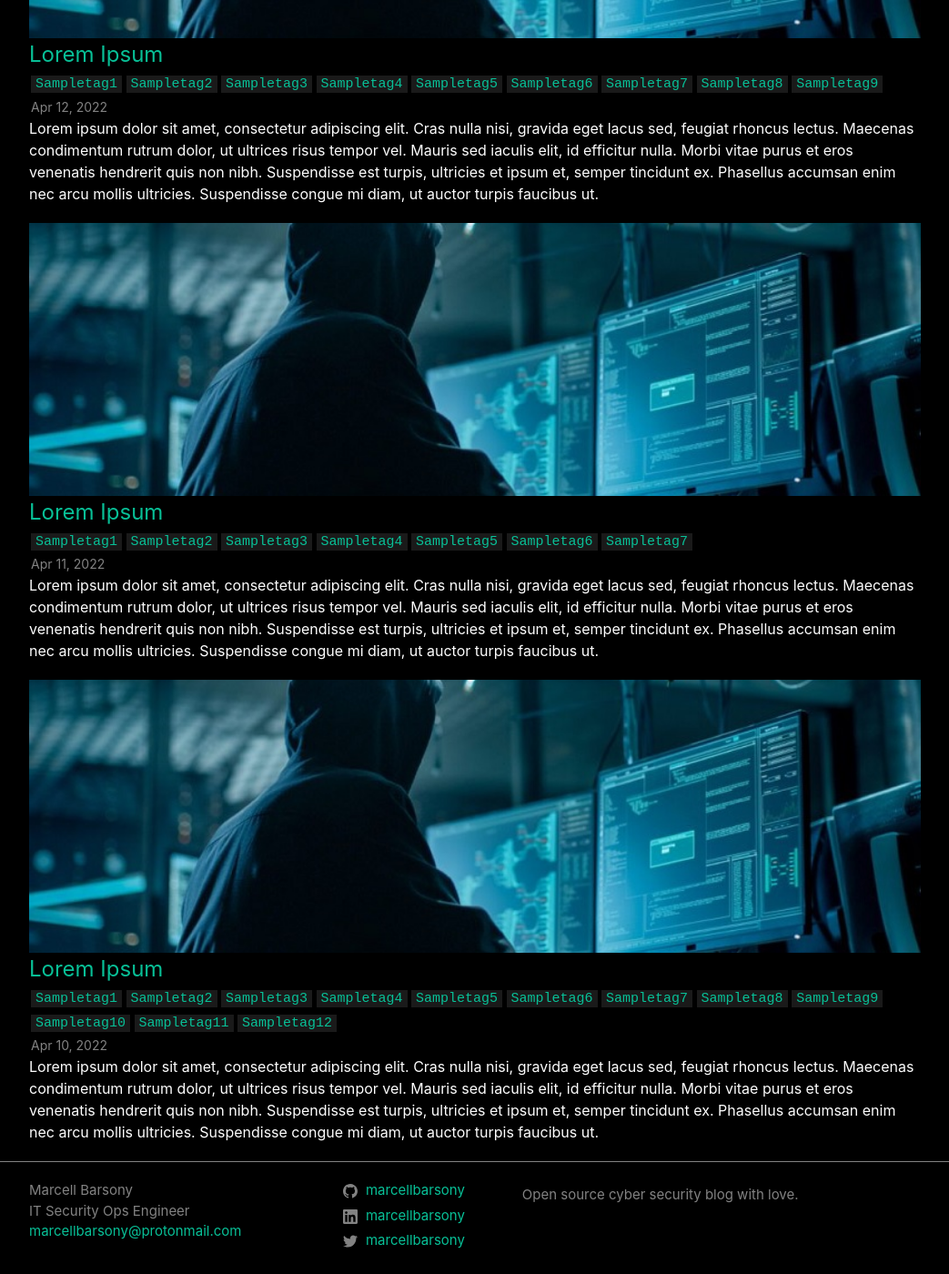
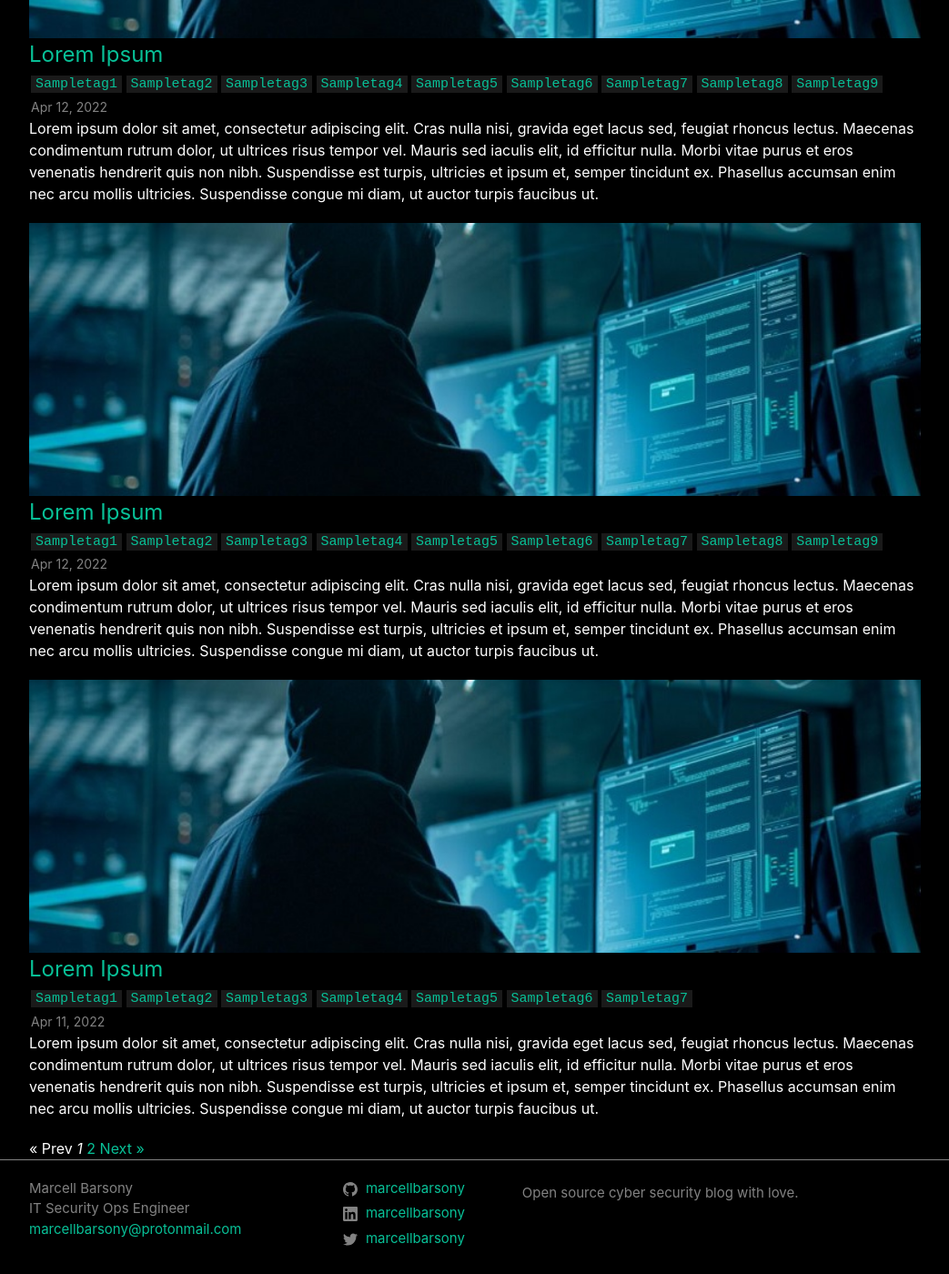
Before and after one commit to marcellbarsony/blog, a Jekyll site: the page built from index.html, in a window 1280 px wide and 1400 px high, scrolled down 324 px. Shown: the whole window at 91% size, without its empty margins (118-1161 px from the left). Built offline with Jekyll 4.4.1, drawn with Linux system fonts in a browser that asks for light colours; the list of posts is cut into pages by our own code.

Commit message:
Added Pagination

```diff
--- a/Gemfile
+++ b/Gemfile
@@ -13,7 +13,10 @@ gem "github-pages", group: :jekyll_plugins
 # Jekyll plugins
 group :jekyll_plugins do
   gem "jekyll-feed", "~> 0.12"
+  gem 'jekyll-paginate'
 end
+
+gem 'jekyll-paginate'
 
 # Windows and JRuby does not include zoneinfo files, so bundle the tzinfo-data gem and associated library.
 platforms :mingw, :x64_mingw, :mswin, :jruby do
--- a/_config.yml
+++ b/_config.yml
@@ -8,7 +8,10 @@ twitter_username: marcellbarsony
 github_username: marcellbarsony
 linkedin_username: marcellbarsony
 author: Marcell Barsony
+paginate: 3
+paginate_path: "/page:num/"
 
 jobtitle: IT Security Ops Engineer
 plugins:
   - jekyll-feed
+  - jekyll-paginate
--- a/_layouts/home.html
+++ b/_layouts/home.html
@@ -11,7 +11,7 @@ layout: default
     <!-- Removed page title
     <h2 class="post-list-heading">{{ page.list_title | default: "Posts" }}</h2> -->
   <ul class="post-list">
-    {%- for post in site.posts -%}
+    {%- for post in paginator.posts -%} <!-- Paginator -->
       <!-- Featured Image -->
     <li>
       {% if post.image %}
@@ -53,8 +53,36 @@ layout: default
     {%- endfor -%}
   </ul>
 
-  <!--  RSS Feed -->
-  <!-- <p class="rss-subscribe">subscribe <a href="{{ "/feed.xml" | relative_url }}">via RSS</a></p> -->
+<!-- Pagination-->
+
+{% if paginator.total_pages > 1 %}
+<div class="pagination">
+  {% if paginator.previous_page %}
+    <a href="{{ paginator.previous_page_path | relative_url }}">&laquo; Prev</a>
+  {% else %}
+    <span>&laquo; Prev</span>
+  {% endif %}
+
+  {% for page in (1..paginator.total_pages) %}
+    {% if page == paginator.page %}
+      <em>{{ page }}</em>
+    {% elsif page == 1 %}
+      <a href="/">{{ page }}</a>
+    {% else %}
+      <a href="{{ site.paginate_path | relative_url | replace: ':num', page }}">{{ page }}</a>
+    {% endif %}
+  {% endfor %}
+
+  {% if paginator.next_page %}
+    <a href="{{ paginator.next_page_path | relative_url }}">Next &raquo;</a>
+  {% else %}
+    <span>Next &raquo;</span>
+  {% endif %}
+</div>
+{% endif %}
+
+<!--  RSS Feed -->
+<!-- <p class="rss-subscribe">subscribe <a href="{{ "/feed.xml" | relative_url }}">via RSS</a></p> -->
 
   {%- endif -%}
 </div>
```
Also changed, not shown: _posts/2022-04-12-Lorem_Ipsum copy 3.md (added, +133 -0 lines), Gemfile.lock.
